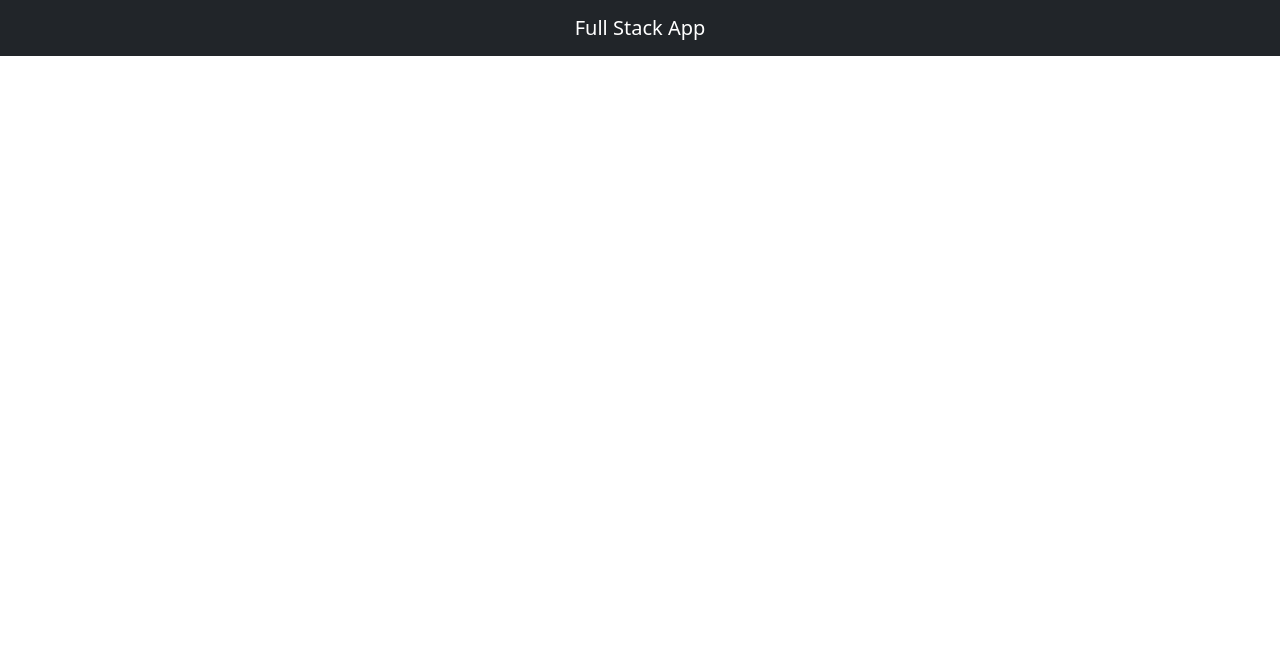
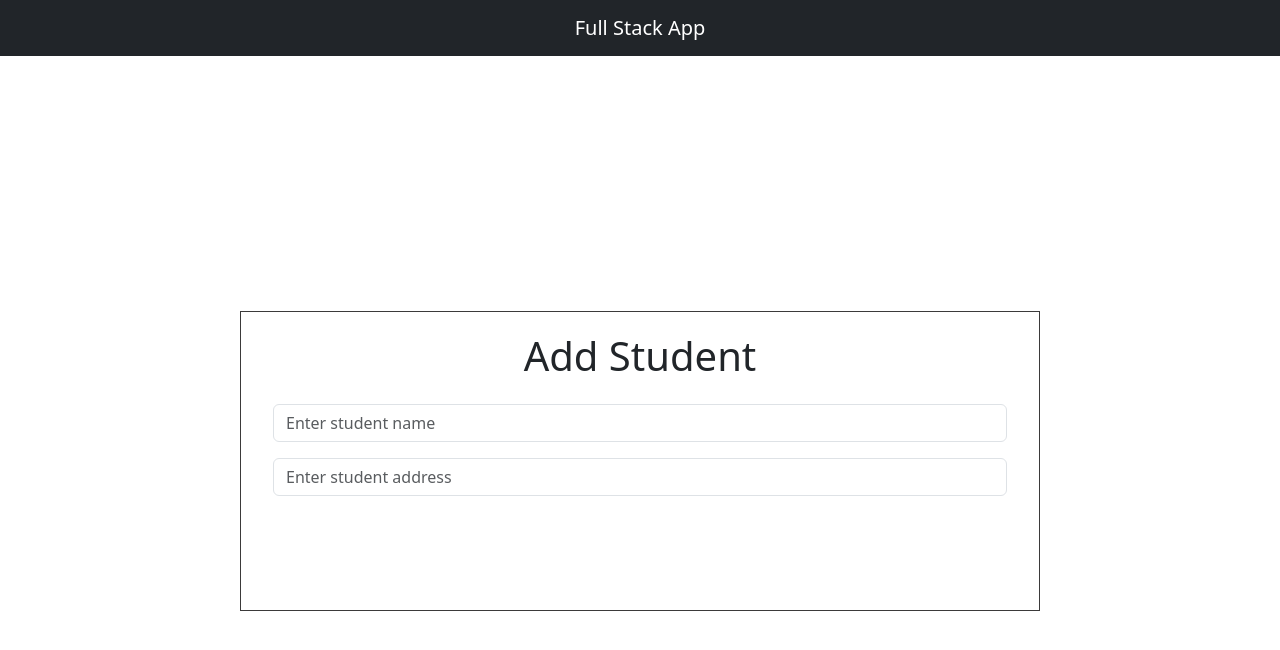
Before and after one commit to NimeshaKavindi/FullStack, a React (Create React App) app: page / in a window 1280 px wide. Shown: the top 650 px of the page. Built offline with nearby package versions, Linux system fonts and the light colour scheme.

Commit message:
Create student box and put css

```diff
--- a/src/App.js
+++ b/src/App.js
@@ -1,10 +1,12 @@
 import AppBar from './components/AppBar';
 import './App.css';
+import Student from './components/Student';
 
 function App() {
   return (
     <div className="App">
      <AppBar/>
+     <Student/>
     </div>
   );
 }
--- /dev/null
+++ b/src/components/Student.js
@@ -0,0 +1,41 @@
+import React, { useState } from 'react';
+import 'bootstrap/dist/css/bootstrap.min.css';
+import '../css/student.css'; // Import a CSS file for custom styles
+
+const Student = () => {
+
+    const [name, setName] = useState();
+    const [address, setAddress] =useState();
+  return (
+    <div className="container-fluid d-flex justify-content-center align-items-center vh-100">
+        <div className="container-box">
+        <h1>Add Student</h1>
+      <div className="container mt-4">
+        <form>
+          <div className="mb-3">
+
+            <input
+              type="text"
+              className="form-control"
+              id="studentName"
+              placeholder="Enter student name"
+            />
+          </div>
+          <div className="mb-3">
+
+            <input
+              type="text"
+              className="form-control"
+              id="studentAddress"
+              placeholder="Enter student address"
+            />
+          </div>
+        </form>
+      </div>
+    </div>
+    </div>
+
+  );
+};
+
+export default Student;
--- /dev/null
+++ b/src/css/student.css
@@ -0,0 +1,8 @@
+.container-box {
+    width: 800px;
+    height: 300px;
+    border: 1px solid #3b3a3a;
+    padding: 20px;
+    margin-top: 10px;
+
+  }
```
